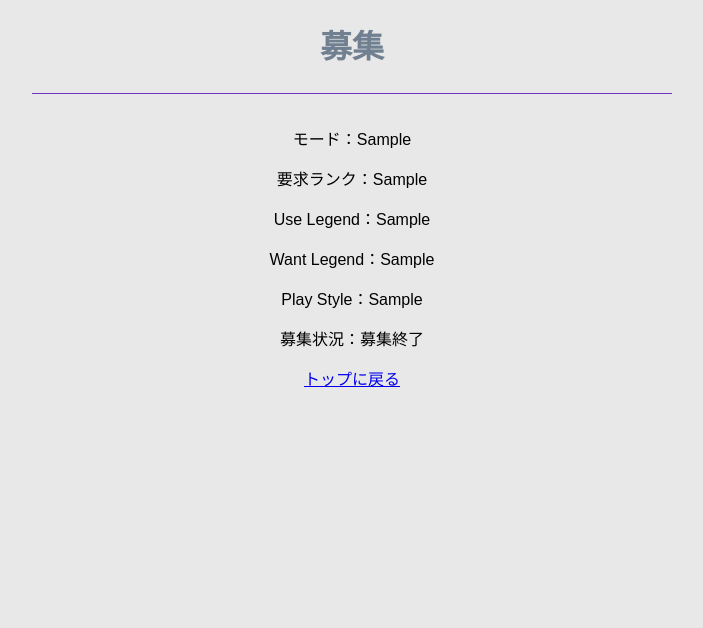
After one commit to swken2020-1/rails_app, a Rails app: page /recruitments/1 in a window 1280 px wide. The commit adds this page. Shown: the top 628 px of the page, without its empty margins (288-991 px from the left). Run offline with Rails 7, Linux system fonts and the light colour scheme; a user stored in the database is signed in; tables that the repository leaves empty hold one stand-in row (values such as "Sample post").

Commit message:
add show and desc recruitment's data

```diff
--- a/app/controllers/recruitments_controller.rb
+++ b/app/controllers/recruitments_controller.rb
@@ -3,7 +3,7 @@ class RecruitmentsController < ApplicationController
 
   def index
     @user = User.find_by(id: session[:user_id])
-    @recruitments = Recruitment.all
+    @recruitments = Recruitment.all.order(id: "DESC")
   end
 
   def new
@@ -27,6 +27,7 @@ class RecruitmentsController < ApplicationController
   end
 
   def show
+    @recruitment = Recruitment.find(params[:id])
   end
 
   def edit
--- a/app/controllers/top_controller.rb
+++ b/app/controllers/top_controller.rb
@@ -2,7 +2,7 @@ class TopController < ApplicationController
   skip_before_action :login_required
   def main
     if session[:user_id].nil?
-      @recruitments = Recruitment.all
+      @recruitments = Recruitment.all.order(id: "DESC")
     else
       redirect_to recruitments_path
     end
--- a/app/controllers/users_controller.rb
+++ b/app/controllers/users_controller.rb
@@ -17,6 +17,7 @@ class UsersController < ApplicationController
 
   def show
     @user = User.find(params[:id])
+    @recruitments = Recruitment.where(user_id: @user.id).order(id: "DESC")
   end
 
   private
--- /dev/null
+++ b/app/views/recruitments/show.html.erb
@@ -0,0 +1,19 @@
+<h1>募集</h1>
+
+<p>モード：<%= @recruitment.mode %></p>
+<p>要求ランク：<%= @recruitment.rank %></p>
+<p>Use Legend：<%= @recruitment.use_chara %></p>
+<p>Want Legend：<%= @recruitment.need_chara %></p>
+<p>Play Style：<%= @recruitment.play_style %></p>
+<p>募集状況：<%= @recruitment.flag==0? "募集中" : "募集終了" %></p>
+    <% if @recruitment.user_id == session[:user_id] && @recruitment.flag ==0  %>
+        <%= form_with model: @recruitment do |f| %>
+            <%= f.label :flag, "募集状況" %>
+            <%= f.check_box :flag %>
+            <%= f.submit "更新"  %>
+            <%= link_to image_tag('/assets/twitter.png', :class => "add_style"), "https://twitter.com/share?url=Apex一緒にやる人募集中！", title: 'タイトル', target: '_blank', class: 'add_style' %>
+        <% end %>
+    <% else %>
+    <% end %>
+
+<%= link_to "トップに戻る", recruitments_path, {class: "nav-link"} %>
--- a/config/routes.rb
+++ b/config/routes.rb
@@ -5,6 +5,7 @@ Rails.application.routes.draw do
   delete '/logout', to: 'sessions#destroy'
   get '/users/new' => 'users#new'
   get '/users/:id' => 'users#show'
+  get '/recruitments/new', to: 'recruitments#new'
   post '/recruitments/index', to: 'recruitments#update'
   get '/recruitments/:id', to: 'recruitments#show'
   resources :users
```
Also changed, not shown: app/views/users/show.html.erb (+23 -0 lines).
